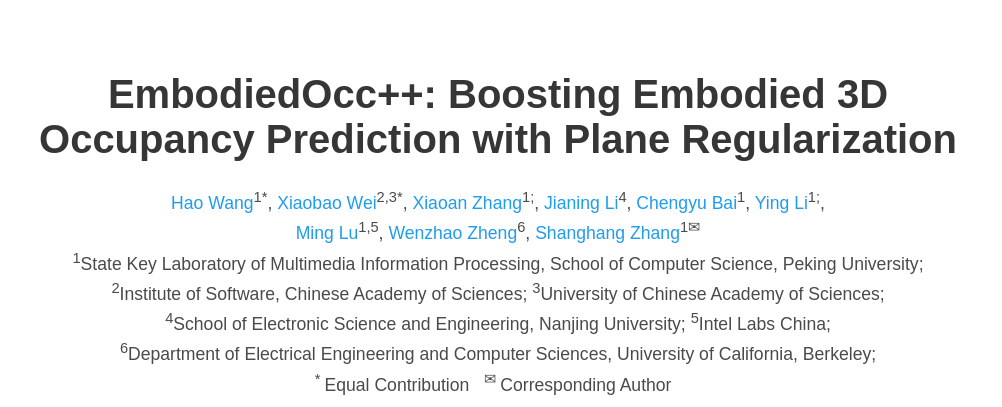
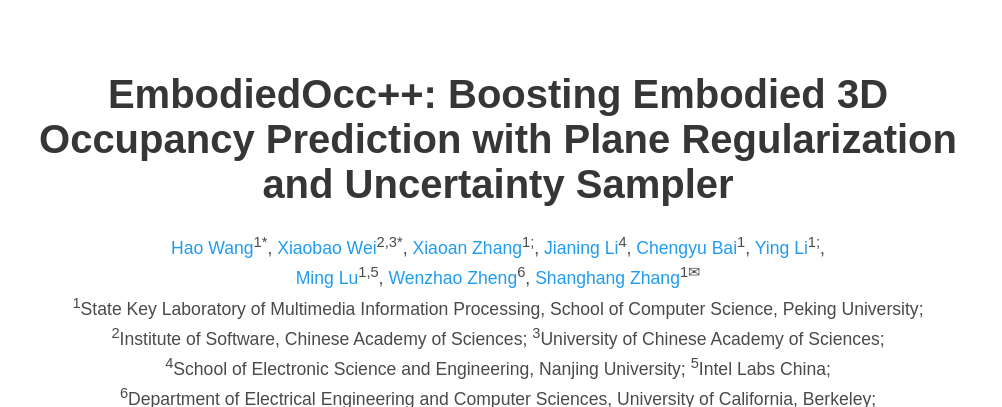
Before and after one commit to PKUHaoWang/EmbodiedOcc2, a plain HTML site: page index.html in a window 1280 px wide. Shown: the top 407 px of the page, without its empty margins (142-1144 px from the left). Drawn offline with nearby package versions, Linux system fonts and the light colour scheme; some icons are missing; a web font is replaced by a local one.

Commit message:
fix title

```diff
--- a/index.html
+++ b/index.html
@@ -69,7 +69,7 @@
             <div class="container is-max-desktop">
                 <div class="columns is-centered">
                     <div class="column has-text-centered">
-                        <h1 class="title is-1 publication-title">EmbodiedOcc++: Boosting Embodied 3D Occupancy Prediction with Plane Regularization</h1>
+                        <h1 class="title is-1 publication-title">EmbodiedOcc++: Boosting Embodied 3D Occupancy Prediction with Plane Regularization and Uncertainty Sampler</h1>
                         <div class="is-size-5 publication-authors">
                             <span class="author-block">
                                 <a target="_blank" href="https://pkuhaowang.github.io/">Hao&#160;Wang</a><sup>1*</sup>,
```
